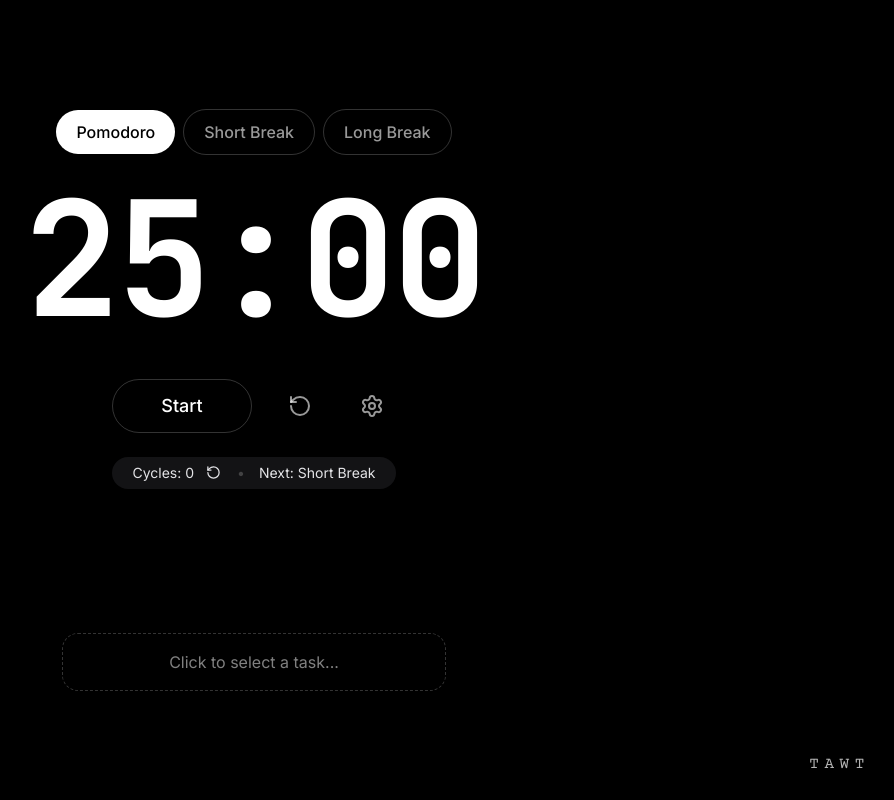
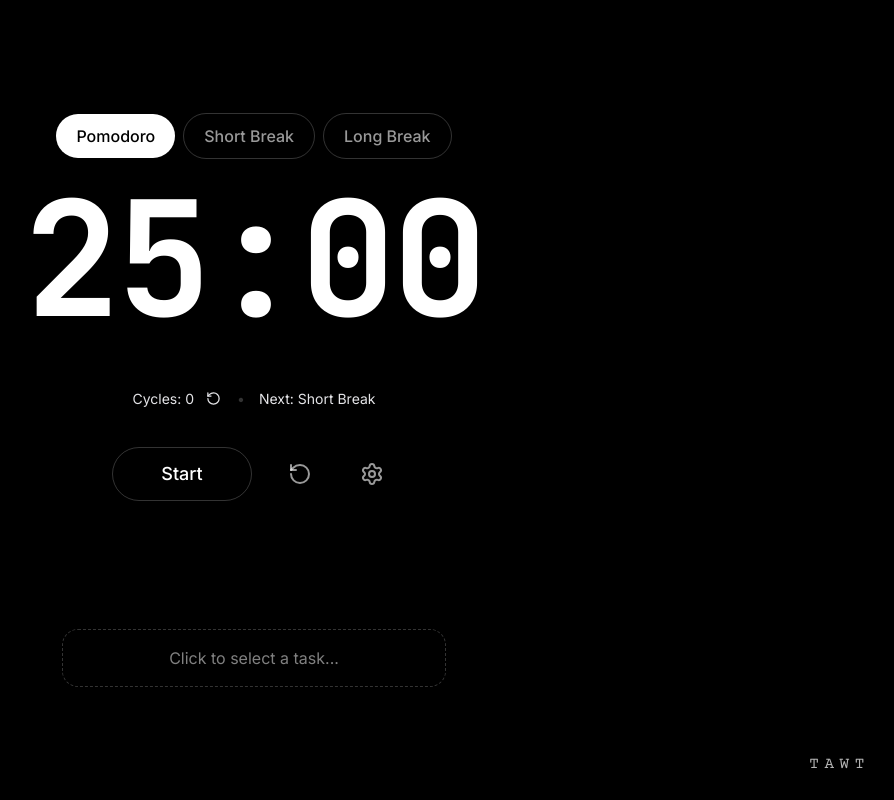
Before and after one commit to mahinite/Tawt, a React (Vite) app: page / in a window 1280 px wide. Shown: the whole page, without its empty margins (386-1280 px from the left). Built offline with nearby package versions, Linux system fonts and the light colour scheme.

Commit message:
pwa layout

```diff
--- a/src/components/timer/TimerDisplay.tsx
+++ b/src/components/timer/TimerDisplay.tsx
@@ -6,7 +6,7 @@
 
 export function TimerDisplay({ time }: TimerDisplayProps) {
   return (
-    <div className="text-[7rem] min-[420px]:text-[7.8rem] sm:text-[8.5rem] md:text-[9.5rem] lg:text-[10rem] font-bold tracking-tight my-4 sm:my-6 font-mono leading-none select-none">
+    <div className="text-[7rem] min-[420px]:text-[7.8rem] sm:text-[8.5rem] md:text-[9.5rem] lg:text-[10rem] font-bold tracking-tight my-4 sm:my-5 font-mono leading-none select-none">
       {time}
     </div>
   );
--- a/src/pages/FocusPage.tsx
+++ b/src/pages/FocusPage.tsx
@@ -36,31 +36,16 @@
       <div className="flex flex-col items-center justify-center flex-1">
 
         {/* MODE SELECTOR */}
-        <div>
+        <div className="order-1">
           <ModeSelector
             activeMode={timer.mode}
             onModeChange={timer.switchMode}
           />
         </div>
 
-        {/* TIMER */}
-        <div>
-          <TimerDisplay time={timer.formatting} />
-        </div>
-
-        {/* CONTROLS */}
-        <div className="mt-4">
-          <TimerControls
-            isRunning={timer.running}
-            onToggle={timer.running ? timer.pause : timer.start}
-            onReset={timer.reset}
-            onSettings={openSettings}
-          />
-        </div>
-
         {/* CYCLE TRACKER */}
-        <div className="mt-6 mb-4 select-none">
-          <div className="mx-auto w-fit flex items-center gap-1 px-3 py-1 rounded-full bg-zinc-900/80 text-zinc-200 text-sm font-inter shadow-md shadow-black/40 backdrop-blur-sm sm:px-5 sm:py-1.5 sm:gap-2.5">
+        <div className="order-2 sm:order-3 mt-6 mb-4 select-none">
+          <div className="mx-auto w-fit flex items-center gap-1 px-3 py-1 rounded-full bg-white/5 md:bg-transparent text-zinc-200 text-xs md:text-sm font-inter shadow-md shadow-black/40 backdrop-blur-sm px-2.5 py-1 md:px-5 md:py-1.5 md:gap-2.5">
             <span>Cycles: {timer.cycleCount}</span>
             <button
               onClick={() => useTimerStore.setState({ cycleCount: 0 })}
@@ -74,8 +59,25 @@
           </div>
         </div>
 
+        {/* TIMER */}
+        <div className="order-3 sm:order-2">
+          <TimerDisplay time={timer.formatting} />
+        </div>
+
+
+        {/* CONTROLS */}
+        <div className="order-4 mt-8 sm:mt-4">
+          <TimerControls
+            isRunning={timer.running}
+            onToggle={timer.running ? timer.pause : timer.start}
+            onReset={timer.reset}
+            onSettings={openSettings}
+          />
+        </div>
+
+
         {/* ACTIVE TASK */}
-        <div className="w-full max-w-sm mt-12 sm:mt-16">
+        <div className="order-5 w-full max-w-sm mt-12 sm:mt-16">
           <ActiveTask
             task={activeTask}
             onComplete={completeTask}
```
